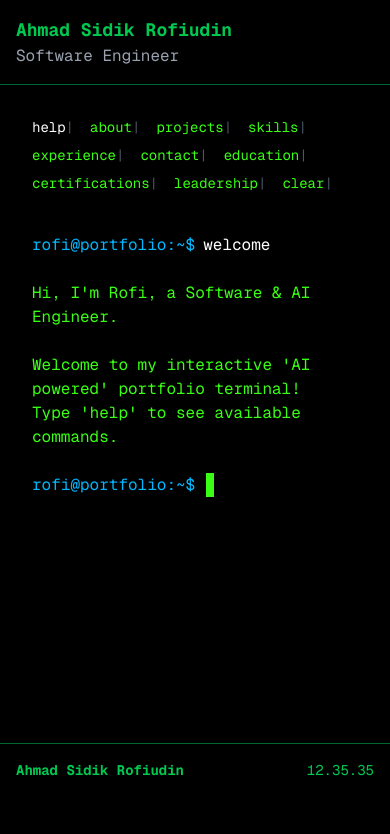
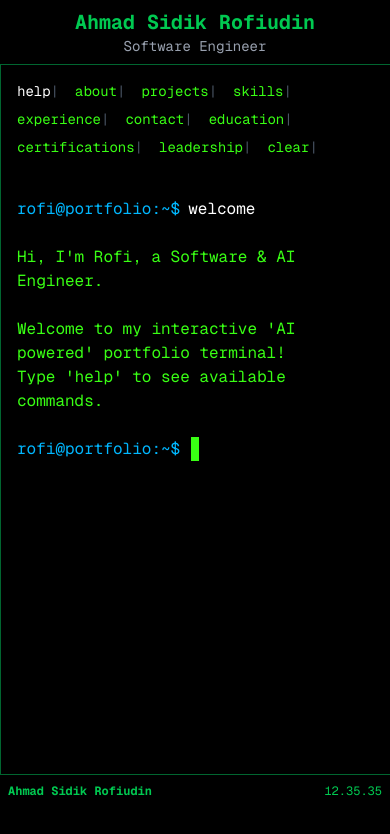
Before and after one commit to ahmadsidikrofi/my-portfolio, a Next.js app: page / in a window 390 px wide. Shown: the top 834 px of the page. Built offline with nearby package versions, Linux system fonts and the light colour scheme.

Commit message:
add border and more responsive

```diff
--- a/app/page.js
+++ b/app/page.js
@@ -4,6 +4,7 @@ import Footer from "@/components/footer"
 import Header from "@/components/header"
 import Lanyard from "@/components/lanyard"
 import { ScrollArea } from "@/components/ui/scroll-area"
+import { Separator } from "@/components/ui/separator"
 import Image from "next/image"
 import { useState, useEffect, useRef, Suspense } from "react"
 
@@ -224,16 +225,13 @@ export default function TerminalPortfolio() {
 
   return (
     <div className="min-h-screen overflow-hidden  bg-black font-mono">
-      <div>
-        <Header />
-      </div>
-      <div className=" text-[#39FF14] font-mono flex p-4 h-[78vh]">
+      <Header />
+      <div className=" text-[#39FF14] font-mono flex h-[84vh]">
         {/* Left Column - Lanyard */}
         <div className="w-2/3 hidden lg:flex items-center justify-center p-4">
           <Lanyard />
-          {/* <Suspense fallback={<div className="text-green-500">Loading 3D Card...</div>}>
-          </Suspense> */}
         </div>
+        <Separator orientation="vertical" className="bg-green-800" />
 
         {/* Right Column - Terminal */}
         <div className="w-full lg:w-full flex flex-col p-4 sm:p-8">
@@ -308,9 +306,7 @@ export default function TerminalPortfolio() {
           </ScrollArea>
         </div>
       </div>
-      <div>
-        <Footer />
-      </div>
+      <Footer />
     </div>
   )
 }
--- a/components/footer.js
+++ b/components/footer.js
@@ -1,8 +1,8 @@
 const Footer = () => {
     return (
-        <div className="p-4 border-t border-green-800 flex flex-row justify-between">
-          <h1 className="text-sm font-bold text-[#00c951]">Ahmad Sidik Rofiudin</h1>
-          <p className="text-sm text-[#00c951]">{new Date().toLocaleTimeString('id-ID')}</p>
+        <div className="p-2 border-t border-green-800 flex flex-row justify-between">
+          <h1 className="text-xs font-bold text-[#00c951]">Ahmad Sidik Rofiudin</h1>
+          <p className="text-xs text-[#00c951]">{new Date().toLocaleTimeString('id-ID')}</p>
         </div>
     );
 }
--- a/components/header.js
+++ b/components/header.js
@@ -1,8 +1,8 @@
 const Header = () => {
     return (
-        <div className="p-4 border-b border-green-800">
-          <h1 className="text-lg text-[#00c951] font-bold">Ahmad Sidik Rofiudin</h1>
-          <p className="text-md text-gray-400">Software Engineer</p>
+        <div className="p-2 border-b border-green-800 max-sm:text-center">
+          <h1 className="text-xl text-[#00c951] font-bold">Ahmad Sidik Rofiudin</h1>
+          <p className="text-sm text-gray-400">Software Engineer</p>
         </div>
     );
 }
--- a/components/lanyard.js
+++ b/components/lanyard.js
@@ -49,7 +49,7 @@ function Band({ maxSpeed = 50, minSpeed = 0 }) {
   const [hovered, hover] = useState(false);
   const [isSmall, setIsSmall] = useState(() => typeof window !== 'undefined' && window.innerWidth < 1024);
 
-  const ropeLength = 0.5;
+  const ropeLength = 1;
   useRopeJoint(fixed, j1, [[0, 0, 0], [0, 0, 0], ropeLength]);
   useRopeJoint(j1, j2, [[0, 0, 0], [0, 0, 0], ropeLength]);
   useRopeJoint(j2, j3, [[0, 0, 0], [0, 0, 0], ropeLength]);
@@ -106,7 +106,7 @@ function Band({ maxSpeed = 50, minSpeed = 0 }) {
         <RigidBody position={[2, 0, 0]} ref={card} {...segmentProps} type={dragged ? 'kinematicPosition' : 'dynamic'}>
           <CuboidCollider args={[0.8, 1.125, 0.01]} />
           <group
-            scale={2.25}
+            scale={3}
             position={[0, -1.2, -0.05]}
             onPointerOver={() => hover(true)}
             onPointerOut={() => hover(false)}
--- /dev/null
+++ b/components/ui/separator.jsx
@@ -0,0 +1,27 @@
+"use client"
+
+import * as React from "react"
+import * as SeparatorPrimitive from "@radix-ui/react-separator"
+
+import { cn } from "@/lib/utils"
+
+function Separator({
+  className,
+  orientation = "horizontal",
+  decorative = true,
+  ...props
+}) {
+  return (
+    <SeparatorPrimitive.Root
+      data-slot="separator"
+      decorative={decorative}
+      orientation={orientation}
+      className={cn(
+        "bg-border shrink-0 data-[orientation=horizontal]:h-px data-[orientation=horizontal]:w-full data-[orientation=vertical]:h-full data-[orientation=vertical]:w-px",
+        className
+      )}
+      {...props} />
+  );
+}
+
+export { Separator }
--- a/package.json
+++ b/package.json
@@ -11,6 +11,7 @@
   "dependencies": {
     "@radix-ui/react-label": "^2.1.7",
     "@radix-ui/react-scroll-area": "^1.2.9",
+    "@radix-ui/react-separator": "^1.1.7",
     "@react-three/drei": "^10.5.1",
     "@react-three/fiber": "^9.2.0",
     "@react-three/rapier": "^2.1.0",
```
Also changed, not shown: public/profile.png (deleted), 1 other file (tests, documents, lock files or other folders).
